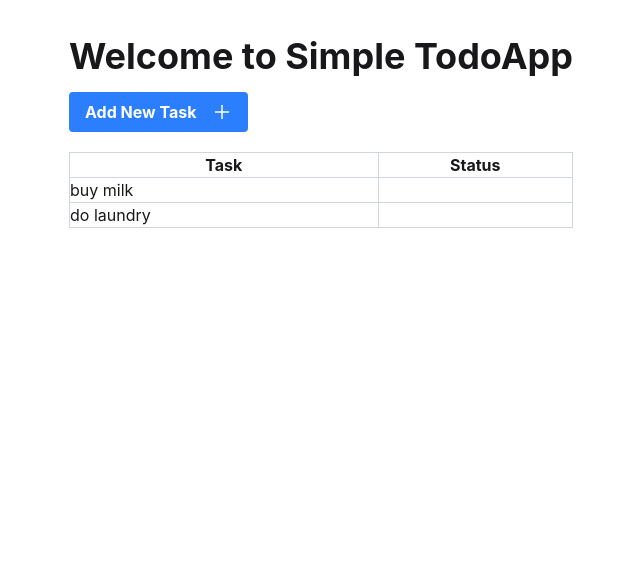
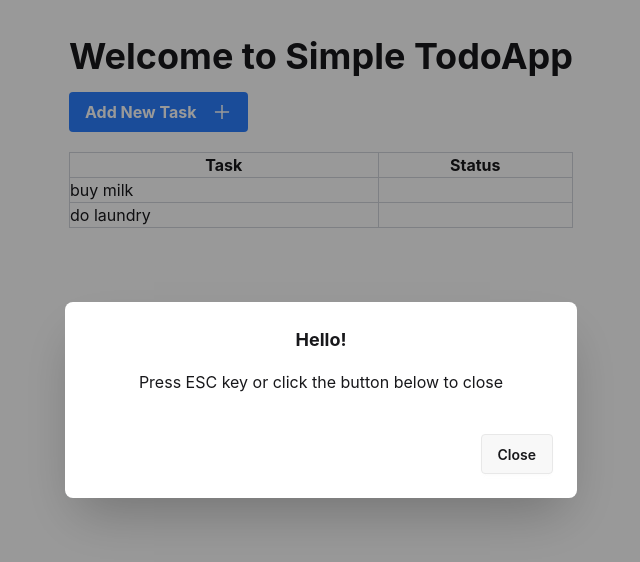
Before and after one commit to JiradaWi/ReactTodo, a Next.js app: page / in a window 1280 px wide. Both pictures are taken after a click on the button "Add New Task". Shown: the top 562 px of the page, without its empty margins (319-959 px from the left). Built offline with nearby package versions, Linux system fonts and the light colour scheme; data requests are answered from the project's data file.

Commit message:
open modal

```diff
--- a/app/components/AddTask.tsx
+++ b/app/components/AddTask.tsx
@@ -1,13 +1,23 @@
+'use client'
+
 import { AiOutlinePlus } from "react-icons/ai";
+import Modal from "./Modal";
+import { useState } from "react";
 
 
 const AddTask = () => {
+    const [modalOpen, setModalOpen] = useState<boolean>(false);
+
     return (
     <div>
-        <button className="flex items-center gap-2 bg-blue-500 hover:bg-blue-700 text-white font-bold py-2 px-4 rounded">
+        <button className="flex items-center gap-2 bg-blue-500 hover:bg-blue-700 text-white font-bold py-2 px-4 rounded"
+        onClick={() => setModalOpen(true)}
+        >
             Add New Task
             <AiOutlinePlus size={20} className="ml-2" />
         </button>
+
+        <Modal modalOpen={modalOpen} setModalOpen={setModalOpen} />
     </div>
 
     );
--- /dev/null
+++ b/app/components/Modal.tsx
@@ -0,0 +1,38 @@
+import { useEffect, useRef } from "react";
+
+interface ModalProps {
+    modalOpen: boolean;
+    setModalOpen: (open: boolean) => void;
+}
+
+const Modal: React.FC<ModalProps> = ({ modalOpen, setModalOpen }) => {
+    const dialogRef = useRef<HTMLDialogElement>(null);
+
+    useEffect(() => {
+        if (modalOpen) {
+            dialogRef.current?.showModal();
+        } else {
+            dialogRef.current?.close();
+        }
+    }, [modalOpen]);
+
+    return (
+        <dialog
+            ref={dialogRef}
+            className="modal"
+            onClose={() => setModalOpen(false)}
+        >
+            <div className="modal-box">
+                <h3 className="font-bold text-lg">Hello!</h3>
+                <p className="py-4">Press ESC key or click the button below to close</p>
+                <div className="modal-action">
+                    <button className="btn" onClick={() => setModalOpen(false)}>
+                        Close
+                    </button>
+                </div>
+            </div>
+        </dialog>
+    );
+};
+
+export default Modal;
```
